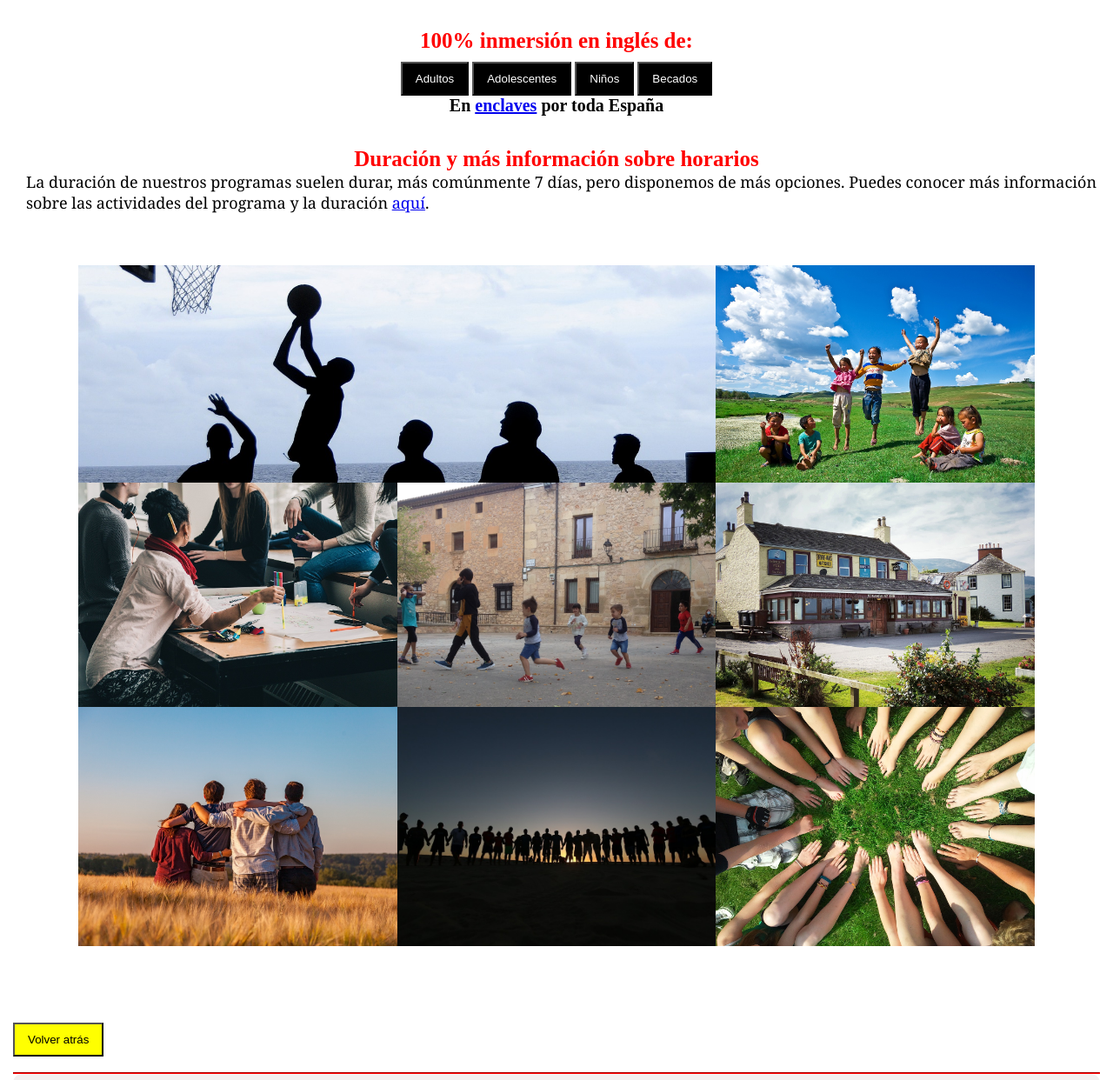
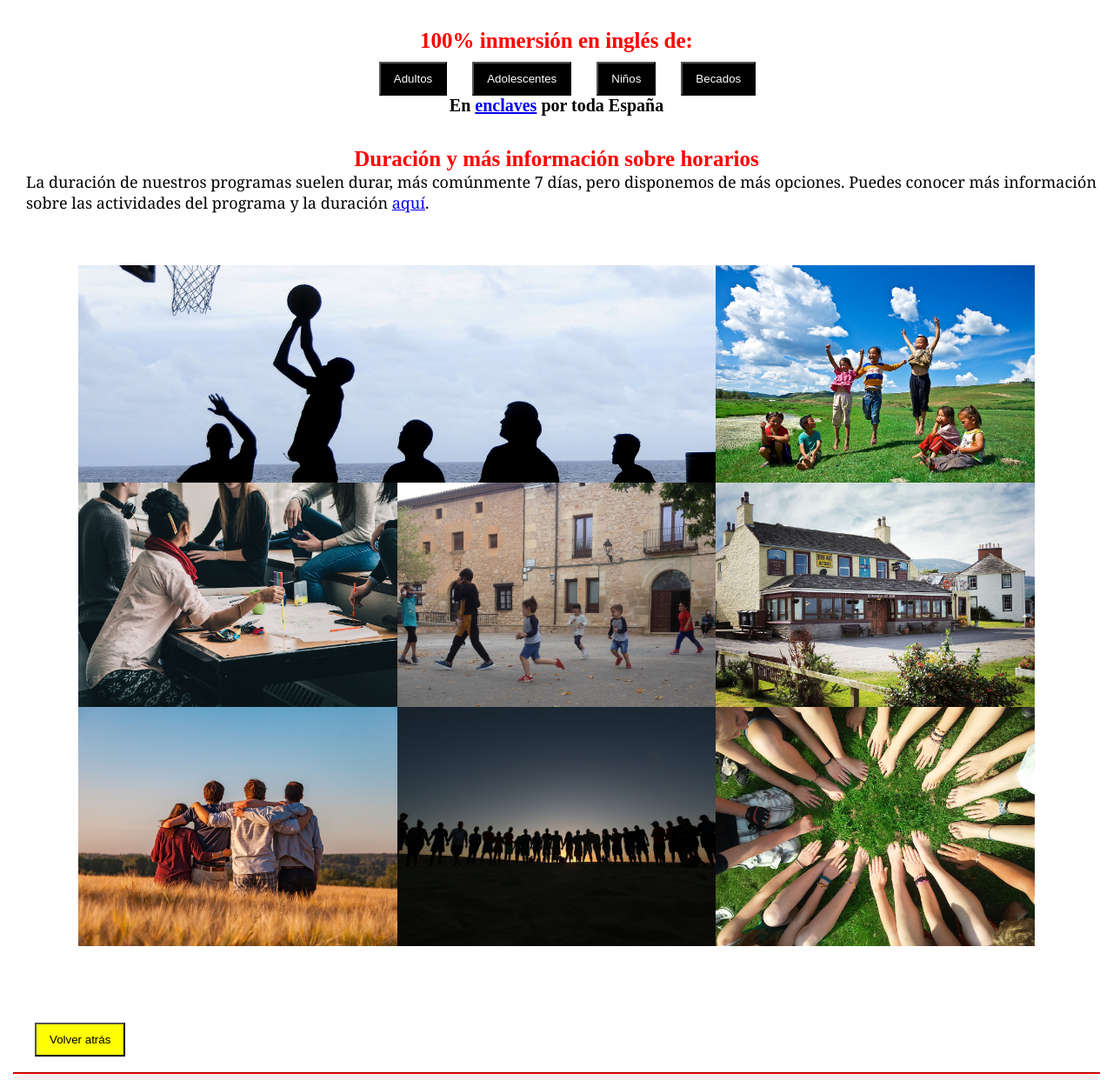
Before and after one commit to Inesp18a/proyecto, a plain HTML site: page Camps.html in a window 1280 px wide. Shown: the part 430-1672 px from the top of the page at 87% size. Drawn offline with Linux system fonts and the light colour scheme.

Commit message:
fallitos

```diff
--- a/styles.css
+++ b/styles.css
@@ -177,7 +177,7 @@ table {
 	cursor: pointer;
 	color: white;
 	margin-top: 10px;
-	margin left: 25px;
+	margin-left: 25px;
 }
 
 .btn-1:hover {
@@ -316,8 +316,7 @@ ul {
 	cursor: pointer;
 	color: rgb(0, 0, 0);
 	margin-top: 10px;
-	margin left: 25px;
-	transition: all 0.2s;
+	margin-left: 25px;
 }
 
 .btn-2:hover {
```
